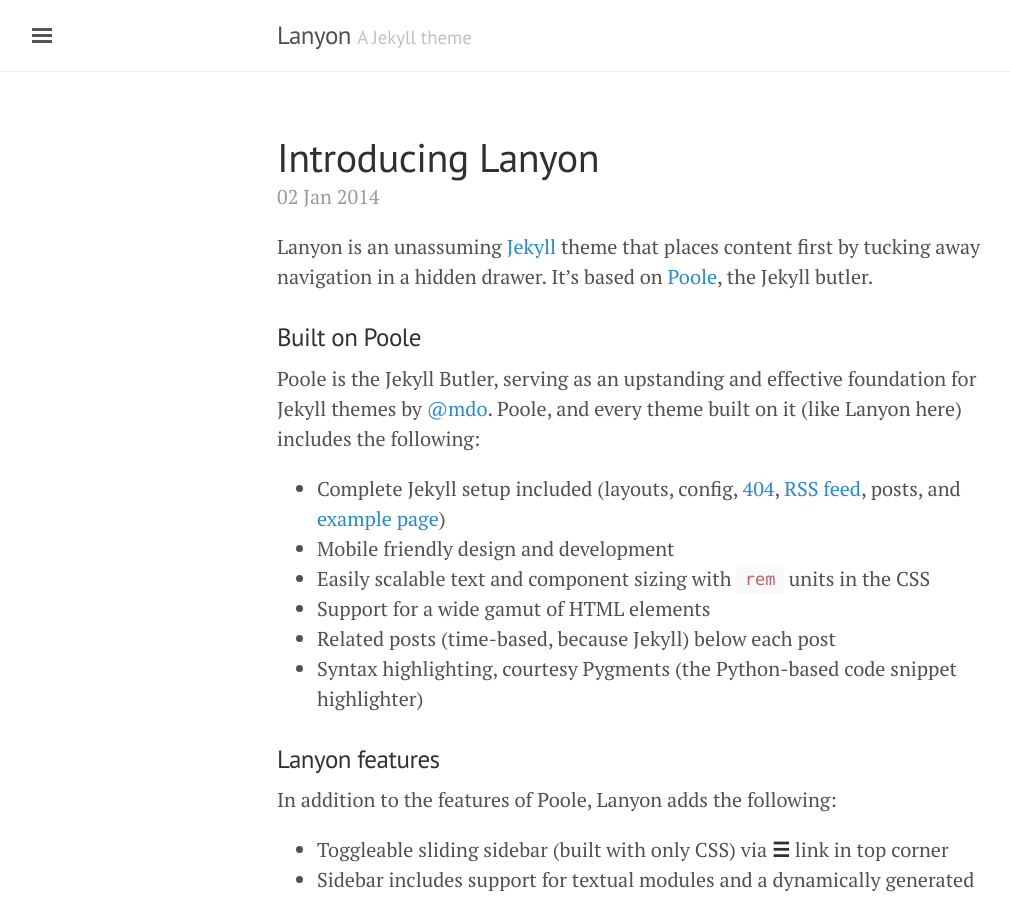
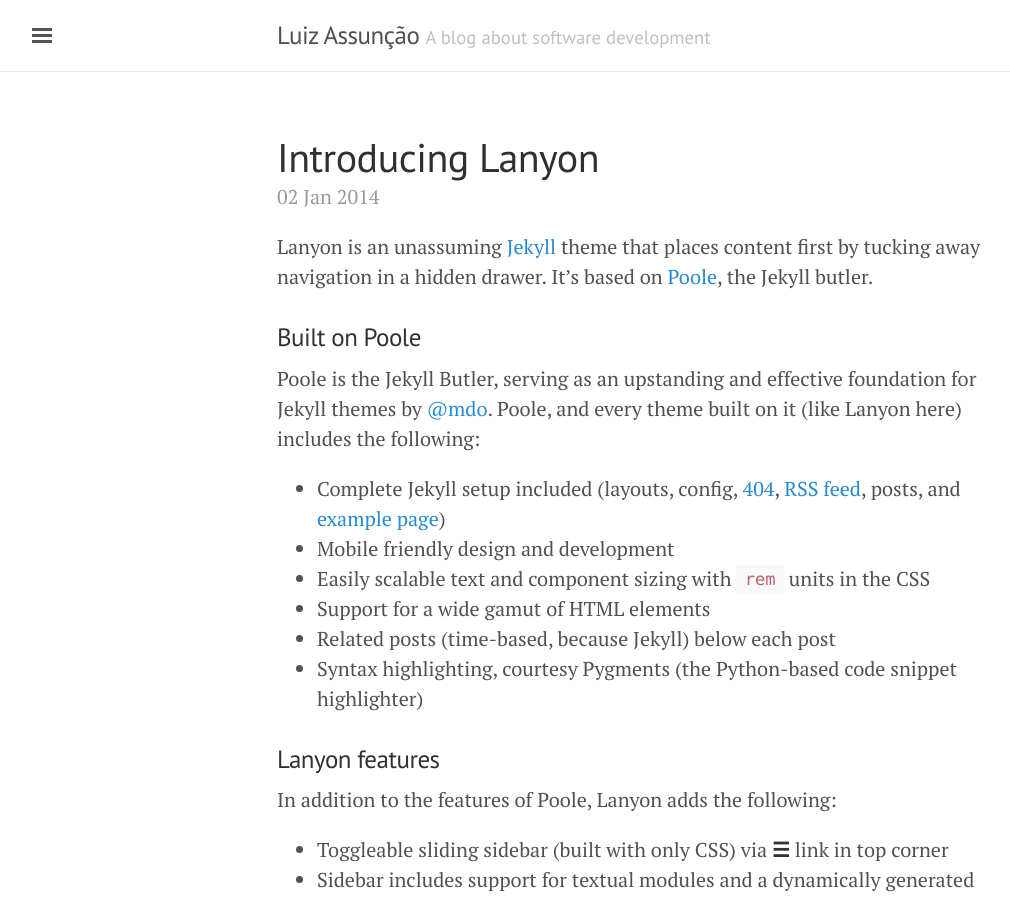
Before and after one commit to LuizHAssuncao/personal-website, a Jekyll site: the page built from index.html, in a window 1280 px wide and 900 px high. Shown: the whole window, without its empty margins (3-1013 px from the left). Built offline with Jekyll 4.4.1, drawn with Linux system fonts in a browser that asks for light colours; the list of posts is cut into pages by our own code.

Commit message:
updating config.yml

```diff
--- a/_config.yml
+++ b/_config.yml
@@ -1,21 +1,19 @@
 # Permalinks
-#
-# Use of `relative_permalinks` ensures post links from the index work properly.
 permalink:           pretty
 
 # Setup
-title:               Lanyon
-tagline:             'A Jekyll theme'
-description:         'A reserved <a href="http://jekyllrb.com" target="_blank">Jekyll</a> theme that places the utmost gravity on content with a hidden drawer. Made by <a href="https://twitter.com/mdo" target="_blank">@mdo</a>.'
-url:                 http://lanyon.getpoole.com
+title:               Luiz Assunção
+tagline:             'A blog about software development'
+description:         'Made by <a href="https://twitter.com/LuizHAssuncao" target="_blank">@LuizHAssuncao</a>.'
+url:                 https://www.luiz.tech
 baseurl:             ''
 paginate:            5
 
 # About/contact
 author:
-  name:              Mark Otto
-  url:               https://twitter.com/mdo
-  email:             markdotto@gmail.com
+  name:              Luiz Assunção
+  url:               https://twitter.com/LuizHAssuncao
+  email:             luizhenrique.assuncao@gmail.com
 
 # Custom vars
 version:             1.0.0
```
